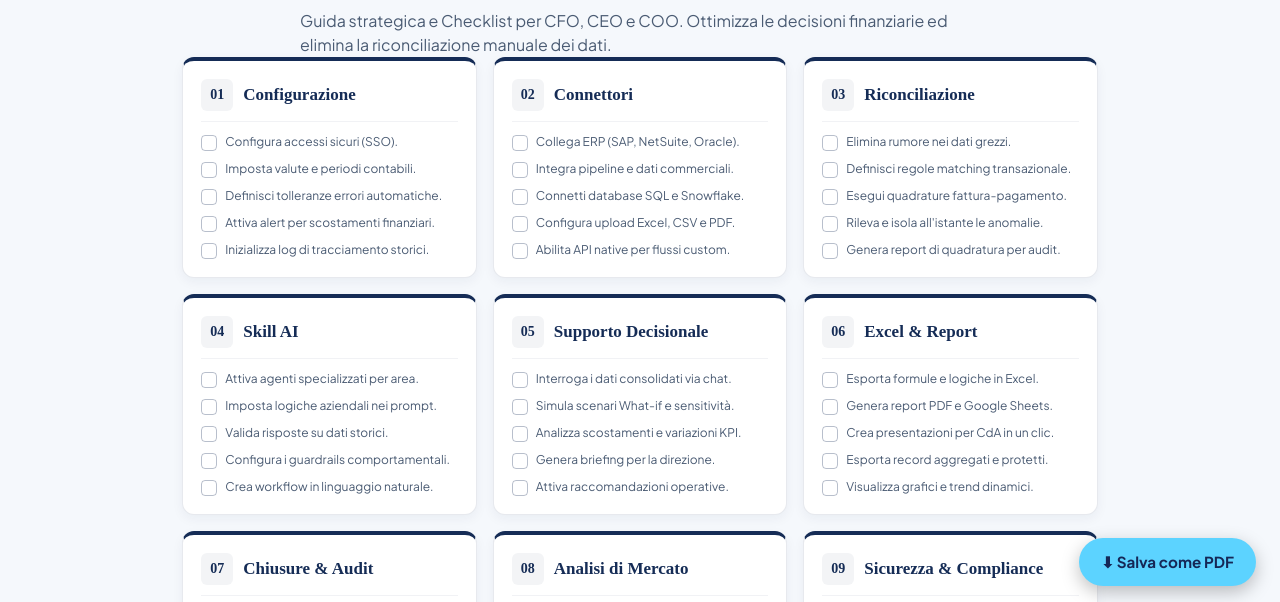
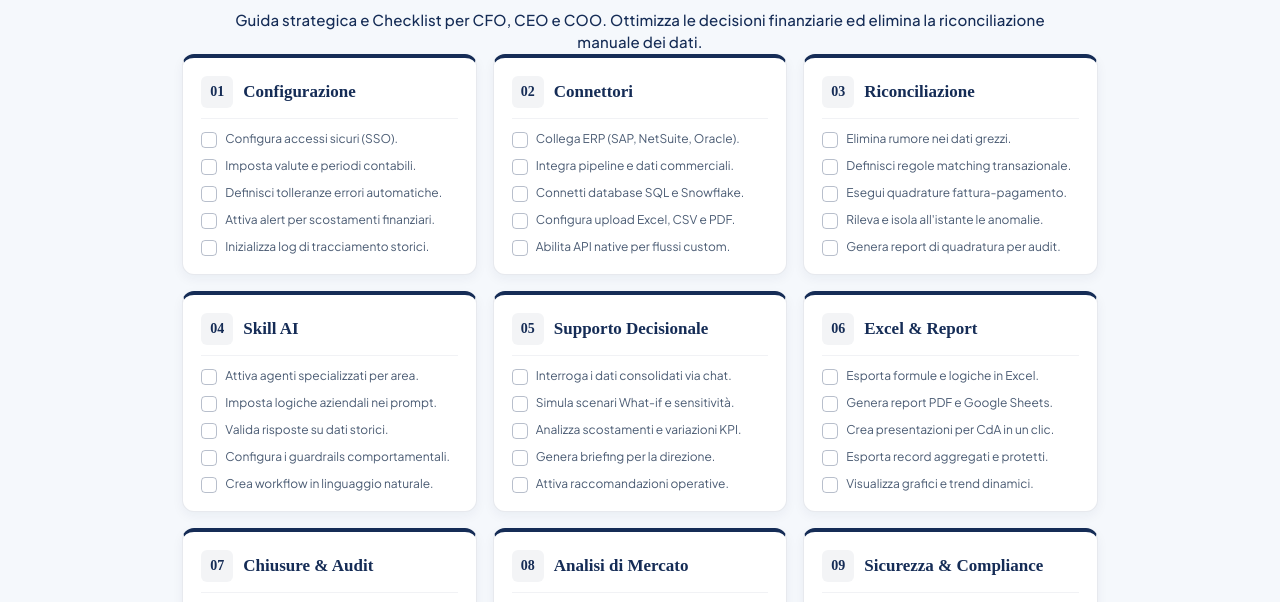
Before and after one commit to gabrielefontana45/PYXED_CHECKLIST, a website: page assets/pyxed_cheat_sheet.html in a window 1280 px wide. Shown: the part 190-792 px from the top of the page. Drawn offline with Linux system fonts and the light colour scheme; a web font is replaced by a local one.

Commit message:
Fix cheat sheet subtitle typography and update screenshot

```diff
--- a/assets/pyxed_cheat_sheet.html
+++ b/assets/pyxed_cheat_sheet.html
@@ -95,12 +95,16 @@
     }
 
     .subtitle {
-      font-size: 16px;
-      color: var(--text-gray);
-      max-width: 680px;
+      font-family: 'Plus Jakarta Sans', sans-serif;
+      font-size: 15px;
+      color: var(--navy-accent);
+      max-width: 820px;
       margin: 0 auto;
-      font-weight: 400;
+      font-weight: 500;
       line-height: 1.5;
+      letter-spacing: 0.2px;
+      text-align: center;
+      white-space: normal;
     }
 
     /* GRID SYSTEM */
@@ -325,26 +329,15 @@
 
     /* PRINT AND SCREENSHOT STYLING */
     @media print {
-      @page {
-        size: A4 portrait;
-        margin: 12mm;
-      }
       body {
         background-color: #ffffff;
         color: #000000;
         padding: 0;
       }
-      /* Two-column layout: nicer and shorter PDF */
-      .grid {
-        grid-template-columns: repeat(2, 1fr) !important;
-        gap: 12px;
-      }
       .card {
         background-color: #ffffff;
         border: 1px solid #cbd5e1;
         box-shadow: none;
-        break-inside: avoid;
-        page-break-inside: avoid;
       }
       .item {
         color: #334155;
@@ -528,14 +521,5 @@
 
   </div>
 
-  <!-- Floating download / print button (hidden when printing) -->
-  <button id="savePdfBtn" onclick="window.print()" aria-label="Salva come PDF"
-    style="position:fixed;bottom:24px;right:24px;z-index:9999;background-color:#5CD3FF;color:#152756;border:none;
-    padding:14px 22px;border-radius:999px;font-family:inherit;font-weight:700;font-size:0.95rem;cursor:pointer;
-    box-shadow:0 6px 18px rgba(0,0,0,0.25);">
-    ⬇ Salva come PDF
-  </button>
-  <style>@media print { #savePdfBtn { display: none !important; } }</style>
-
 </body>
 </html>
```
Also changed, not shown: assets/pyxed_cheat_sheet.png.
